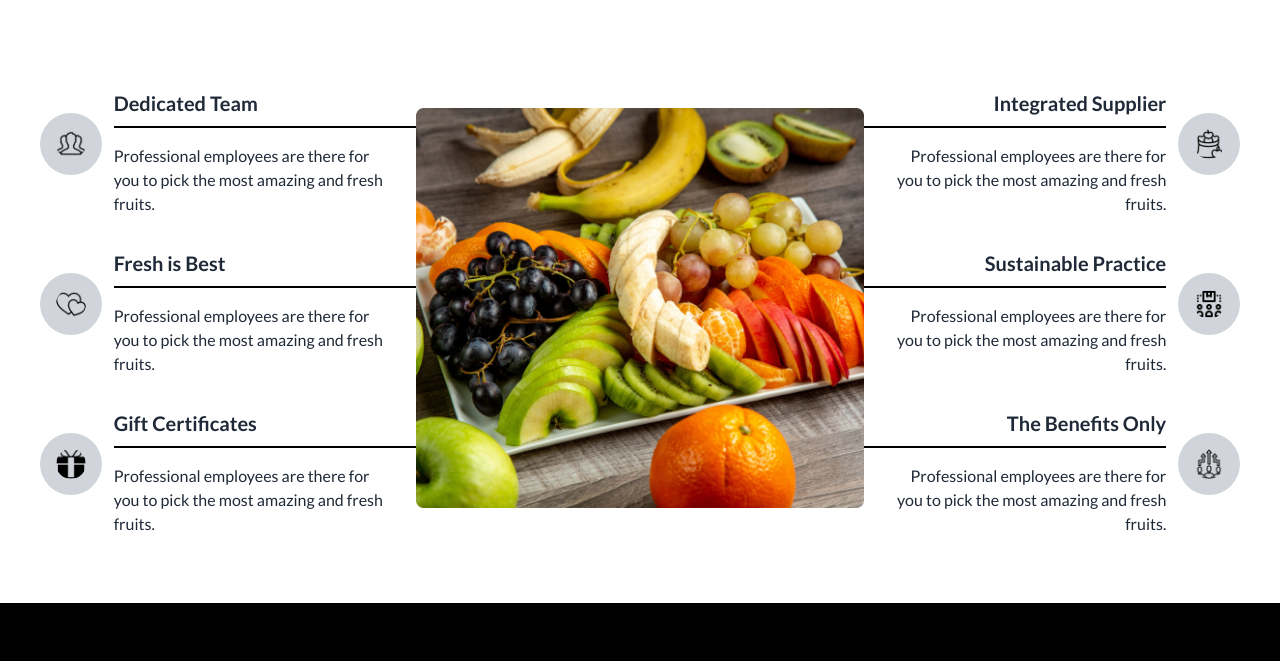
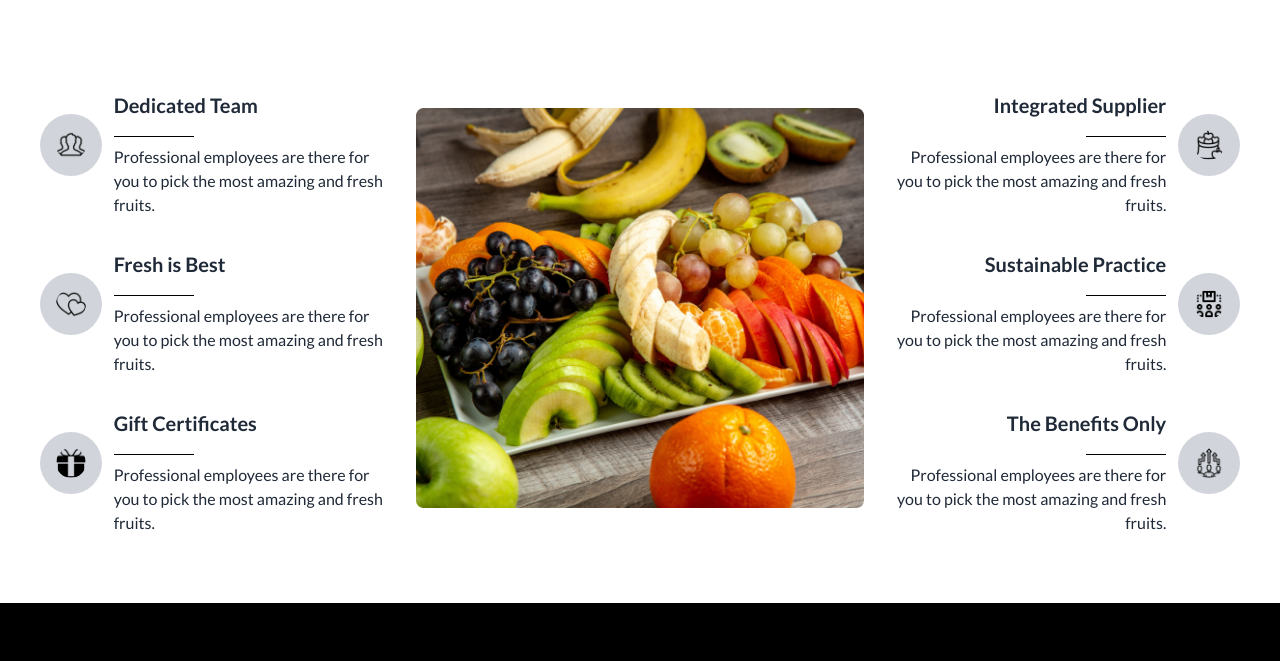
Before and after one commit to zhzahid1911509/PH--A3--B8A3-Fruit-Brust, a plain HTML site: page index.html in a window 1280 px wide. Shown: the part 2517-3178 px from the top of the page. Drawn offline with nearby package versions, Linux system fonts and the light colour scheme.

Commit message:
why choose us style updated

```diff
--- a/index.html
+++ b/index.html
@@ -55,7 +55,7 @@
             <div class="hidden md:block">
                 <div class="relative">
                     <!-- Search input with rounded border -->
-                    <input type="text" class="rounded-full pl-8 pr-4 py-2 w-72 border border-gray-300 focus:ring focus:ring-blue-200 focus:outline-none focus:border-blue-500" placeholder="Search here">
+                    <input type="text" class="rounded-full pl-8 pr-4 py-2 w-72 border border-gray-300 focus:ring focus:ring-white focus:outline-none focus:border-black" placeholder="Search here">
                     <!-- Search icon -->
                     <div class="absolute top-0 right-0 mt-2 mr-2">
                         <svg xmlns="http://www.w3.org/2000/svg" x="0px" y="0px" width="24" height="24" viewBox="0 0 30 30">
@@ -94,7 +94,7 @@
             <img src="images/banner4.png" class="w-full" />
             <div class="absolute inset-0 bg-black opacity-60"></div>
               <div class="absolute flex justify-between items-center transform -translate-y-1/2 left-5 right-5 top-1/2">
-                <a href="#slide3" class="btn btn-circle">❮</a>
+                <a href="#slide4" class="btn btn-circle">❮</a>
                 <div class="text-white text-center flex flex-col items-center lg:w-1/2">
                 <h2 class="text-[20px] font-extrabold md:text-[60px]">Fresh and Juicy Fruits Delivered to Your Doorstep</h2>
                 <p>We supply highly quality organic products</p>
@@ -587,8 +587,9 @@
                 <div class="mb-4">
                   <img class="bg-gray-300 p-4 rounded-full" src="icons/team-members.png" alt="">
                 </div>
-                <div>
-                  <h2 class="text-[20px] font-extrabold border-black border-b-2 pb-2 mb-4" >Dedicated Team</h2>
+                <div class="flex flex-col items-center md:items-start">
+                  <h2 class="text-[20px] font-extrabold pb-2 mb-4" >Dedicated Team</h2>
+                  <div class="border-black border-b-[1px] w-[80px] mb-2 -mt-2"></div>
                   <p>Professional employees are there for <br> you to pick the most amazing and fresh fruits.</p>
                 </div>
               </div>
@@ -598,8 +599,9 @@
                 <div class="mb-4">
                   <img class="bg-gray-300 p-4 rounded-full" src="icons/fresh-fruit.png" alt="">
                 </div>
-                <div>
-                  <h2 class="text-[20px] font-extrabold border-black border-b-2 pb-2 mb-4" >Fresh is Best</h2>
+                <div class="flex flex-col items-center md:items-start">
+                  <h2 class="text-[20px] font-extrabold pb-2 mb-4" >Fresh is Best</h2>
+                  <div class="border-black border-b-[1px] w-[80px] mb-2 -mt-2"></div>
                   <p>Professional employees are there for <br> you to pick the most amazing and fresh fruits.</p>
                 </div>
               </div>
@@ -609,8 +611,9 @@
                 <div class="mb-4">
                   <img class="bg-gray-300 p-4 rounded-full" src="icons/gift-certificate.png" alt="">
                 </div>
-                <div>
-                  <h2 class="text-[20px] font-extrabold border-black border-b-2 pb-2 mb-4" >Gift Certificates</h2>
+                <div class="flex flex-col items-center md:items-start">
+                  <h2 class="text-[20px] font-extrabold pb-2 mb-4" >Gift Certificates</h2>
+                  <div class="border-black border-b-[1px] w-[80px] mb-2 -mt-2"></div>
                   <p>Professional employees are there for <br> you to pick the most amazing and fresh fruits.</p>
                 </div>
               </div>
@@ -625,8 +628,9 @@
                 <div class="mb-4">
                   <img class="bg-gray-300 p-4 rounded-full" src="icons/fruit-supply.png" alt="">
                 </div>
-                <div>
-                  <h2 class="text-[20px] font-extrabold border-black border-b-2 pb-2 mb-4" >Integrated Supplier</h2>
+                <div class="flex flex-col items-center md:items-end">
+                  <h2 class="text-[20px] font-extrabold pb-2 mb-4" >Integrated Supplier</h2>
+                  <div class="border-black border-b-[1px] w-[80px] mb-2 -mt-2"></div>
                   <p>Professional employees are there for <br> you to pick the most amazing and fresh fruits.</p>
                 </div>
               </div>
@@ -636,8 +640,9 @@
                 <div>
                   <img class="bg-gray-300 p-4 rounded-full mb-4" src="icons/sustain-prac.png" alt="">
                 </div>
-                <div>
-                  <h2 class="text-[20px] font-extrabold border-black border-b-2 pb-2 mb-4" >Sustainable Practice</h2>
+                <div class="flex flex-col items-center md:items-end">
+                  <h2 class="text-[20px] font-extrabold pb-2 mb-4" >Sustainable Practice</h2>
+                  <div class="border-black border-b-[1px] w-[80px] mb-2 -mt-2"></div>
                   <p>Professional employees are there for <br> you to pick the most amazing and fresh fruits.</p>
                 </div>
               </div>
@@ -647,8 +652,9 @@
                 <div>
                   <img class="bg-gray-300 p-4 rounded-full mb-4" src="icons/benefit.png" alt="">
                 </div>
-                <div>
-                  <h2 class="text-[20px] font-extrabold border-black border-b-2 pb-2 mb-4" >The Benefits Only</h2>
+                <div class="flex flex-col items-center md:items-end">
+                  <h2 class="text-[20px] font-extrabold pb-2 mb-4" >The Benefits Only</h2>
+                  <div class="border-black border-b-[1px] w-[80px] mb-2 -mt-2"></div>
                   <p>Professional employees are there for <br> you to pick the most amazing and fresh fruits.</p>
                 </div>
               </div>
```
